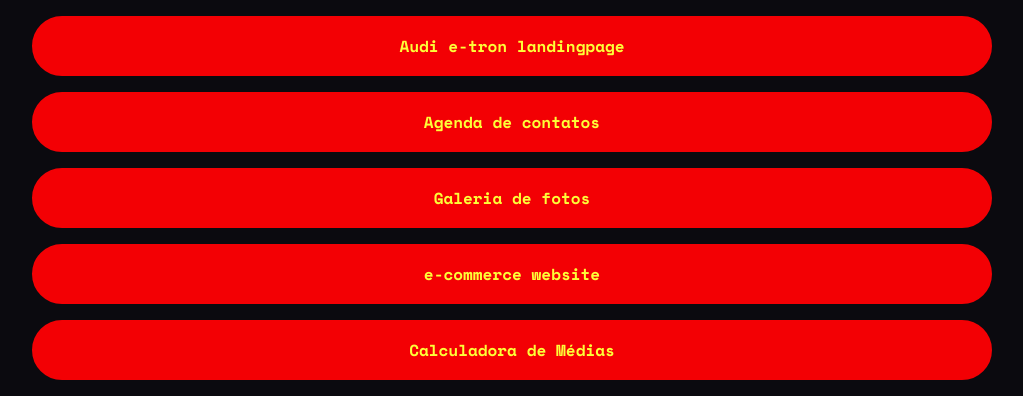
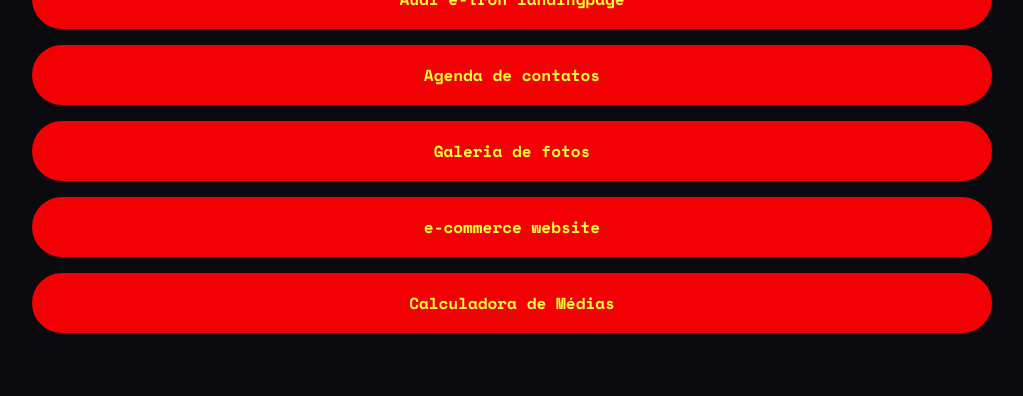
Before and after one commit to thiagobalonyi/portif-lio-less, a website: page index.html in a window 1280 px wide. Shown: the part 499-895 px from the top of the page, without its empty margins (128-1151 px from the left). After the commit the page ends 848 px from the top, so only its background shows below. Drawn offline with nearby package versions, Linux system fonts and the light colour scheme.

Commit message:
fix: css height

```diff
--- a/src/styles/main.less
+++ b/src/styles/main.less
@@ -27,7 +27,7 @@
     max-width: 960px;
     width: 100%;
     margin: 0 auto;
-    height: 100% !important;
+    height: 100vh;
     display: flex;
     flex-direction: column;
     justify-content: center;
```
Also changed, not shown: build/styles/main.css.
